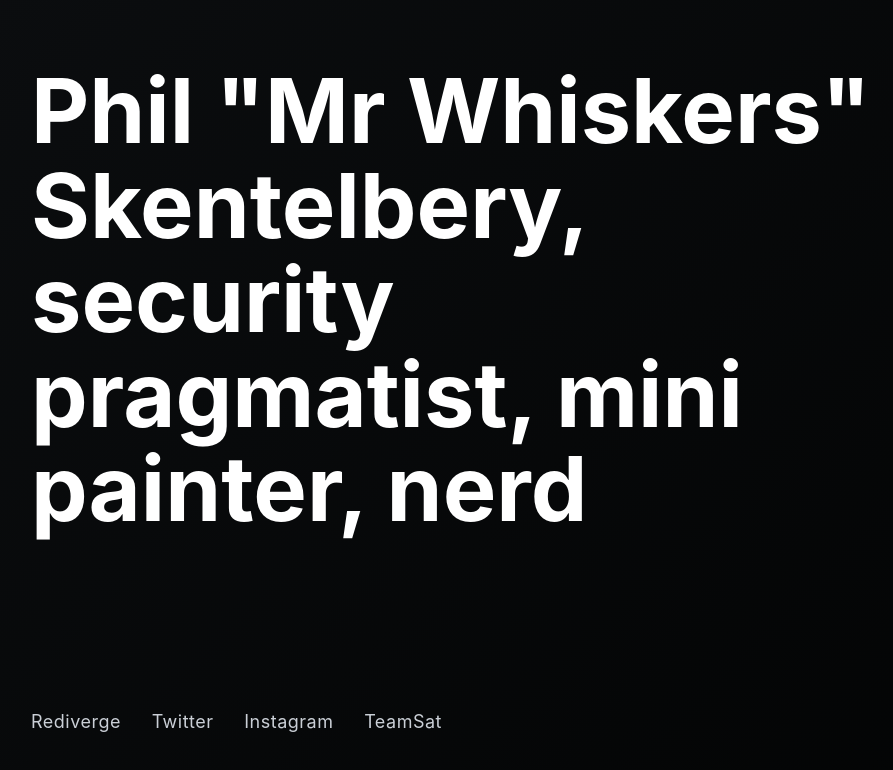
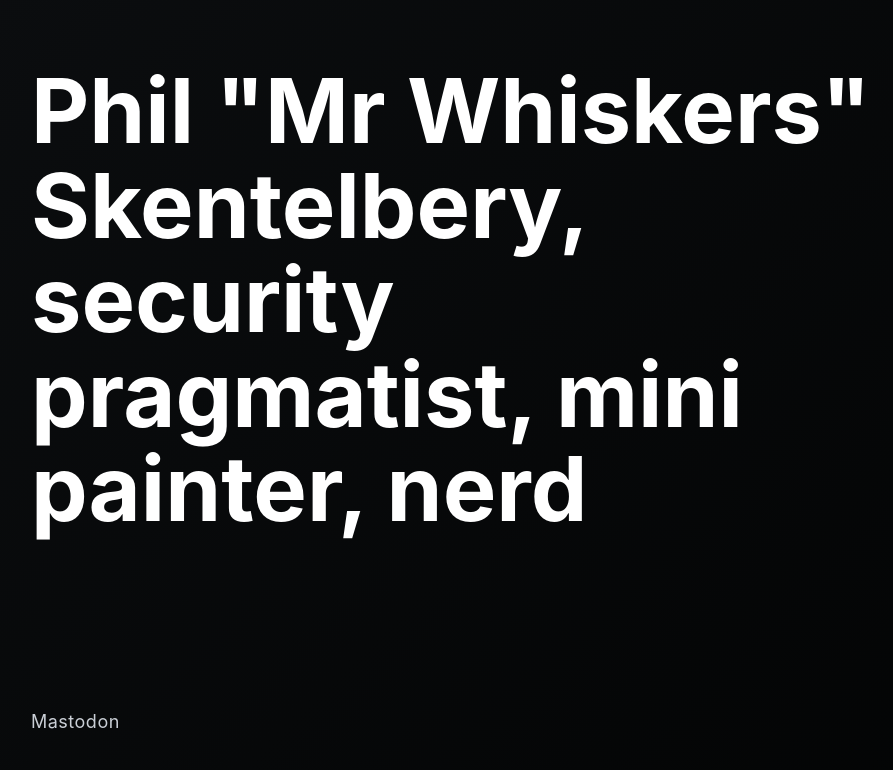
Before and after one commit to philskents/links, a plain HTML site: page index.html in a window 1280 px wide. Shown: the whole page, without its empty margins (33-926 px from the left). Drawn offline with Linux system fonts and the light colour scheme.

Commit message:
updated links

```diff
--- a/index.html
+++ b/index.html
@@ -9,10 +9,7 @@
                 <h1><span>Phil "Mr Whiskers" Skentelbery</span>, security pragmatist, mini painter, nerd
             </header>
             <nav>
-                <a href="https://rediverge.com">Rediverge</a>
-                <a href="https://twitter.com/johnonolan">Twitter</a>
-                <a href="https://instagram.com/johnonolan">Instagram</a>
-                <a href="https://teamsat.io">TeamSat</a>
+                <a rel="me" href="https://mastodon.social/@mrwiskers">Mastodon</a>
             </nav>
         </section>
     </body>
```
